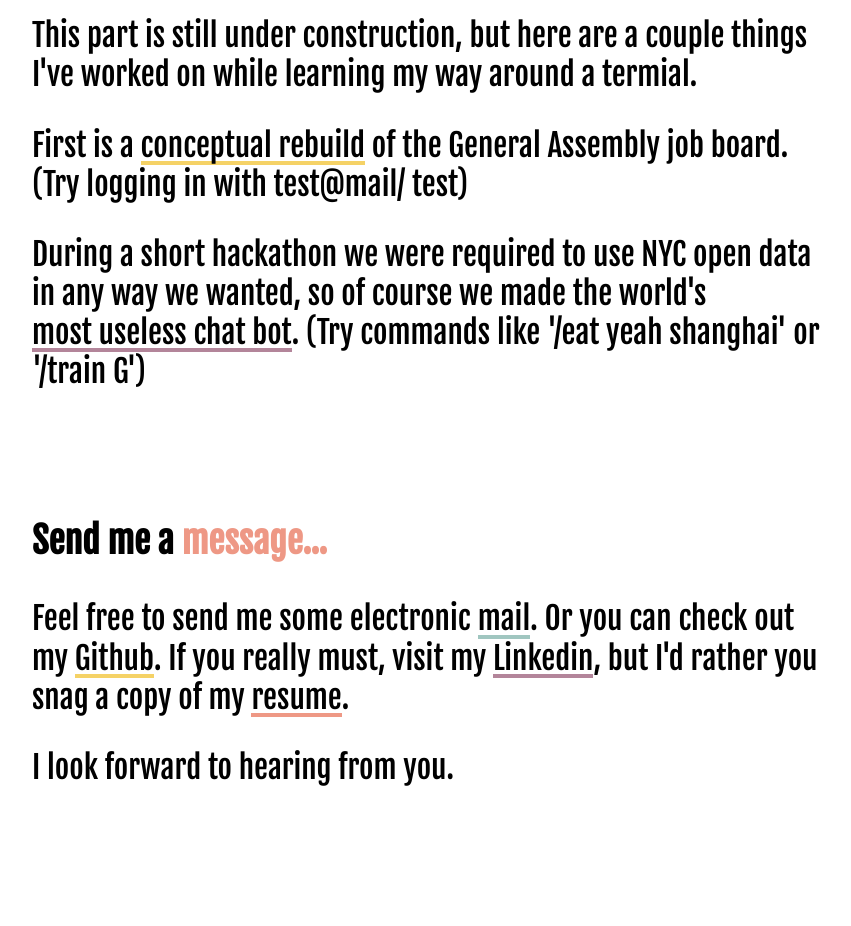
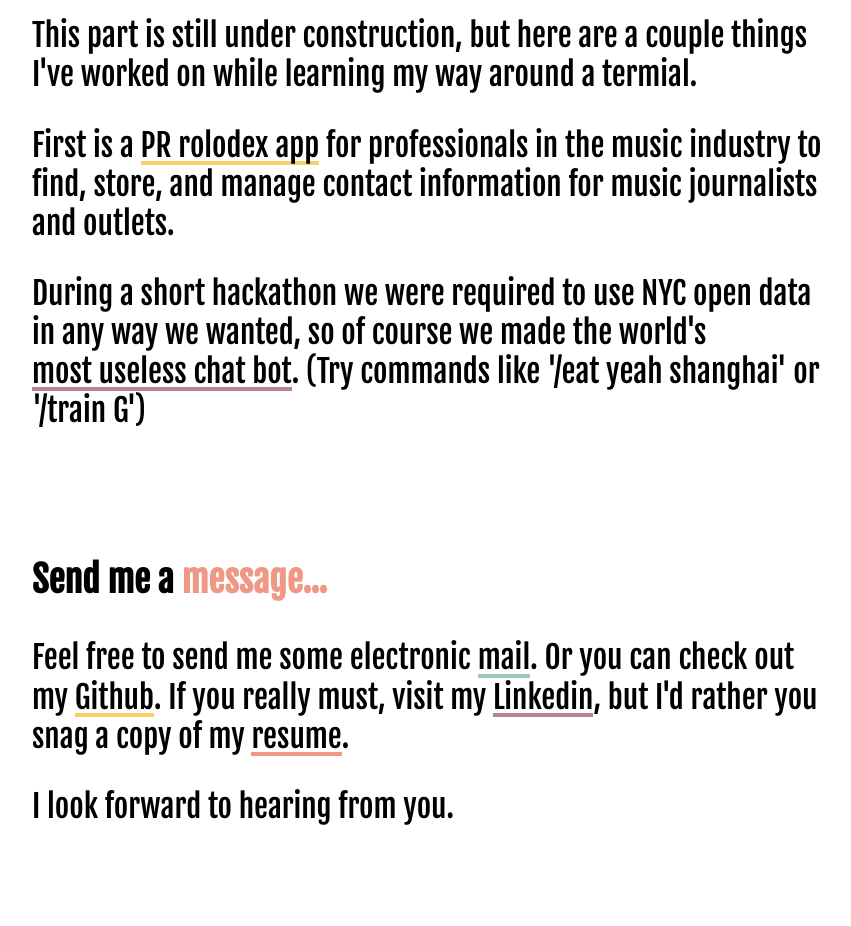
Before and after one commit to AndrewGarver/andrewgarver.github.io, a plain HTML site: page index.html in a window 1280 px wide. Shown: the part 1260-2186 px from the top of the page, without its empty margins (96-947 px from the left). Drawn offline with Linux system fonts and the light colour scheme.

Commit message:
added NYKPR link

```diff
--- a/index.html
+++ b/index.html
@@ -50,7 +50,7 @@
     <section id="projects">
       <h2>Just a couple <span class="blue-green">projects...</span></h2>
       <p>This part is still under construction, but here are a couple things I've worked on while learning my way around a termial.<p>
-      <p>First is a <span><a href="https://guarded-eyrie-1366.herokuapp.com/" id="profiles-app" target="_blank">conceptual rebuild</a></span> of the General Assembly job board. (Try logging in with test@mail/ test)</p>
+      <p>First is a <span><a href="https://http://www.nowyouknowpr.com/splash" id="profiles-app" target="_blank">PR rolodex app</a></span> for professionals in the music industry to find, store, and manage contact information for music journalists and outlets.</p>
       <p>During a short hackathon we were required to use NYC open data in any way we wanted, so of course we made the world's <span><a href="http://pizzarat.herokuapp.com/ " id="pizza-rat" target="_blank">most useless chat bot</a></span>. (Try commands like '/eat yeah shanghai' or '/train G')</p>
     </section>
     <section id="contact">
```
